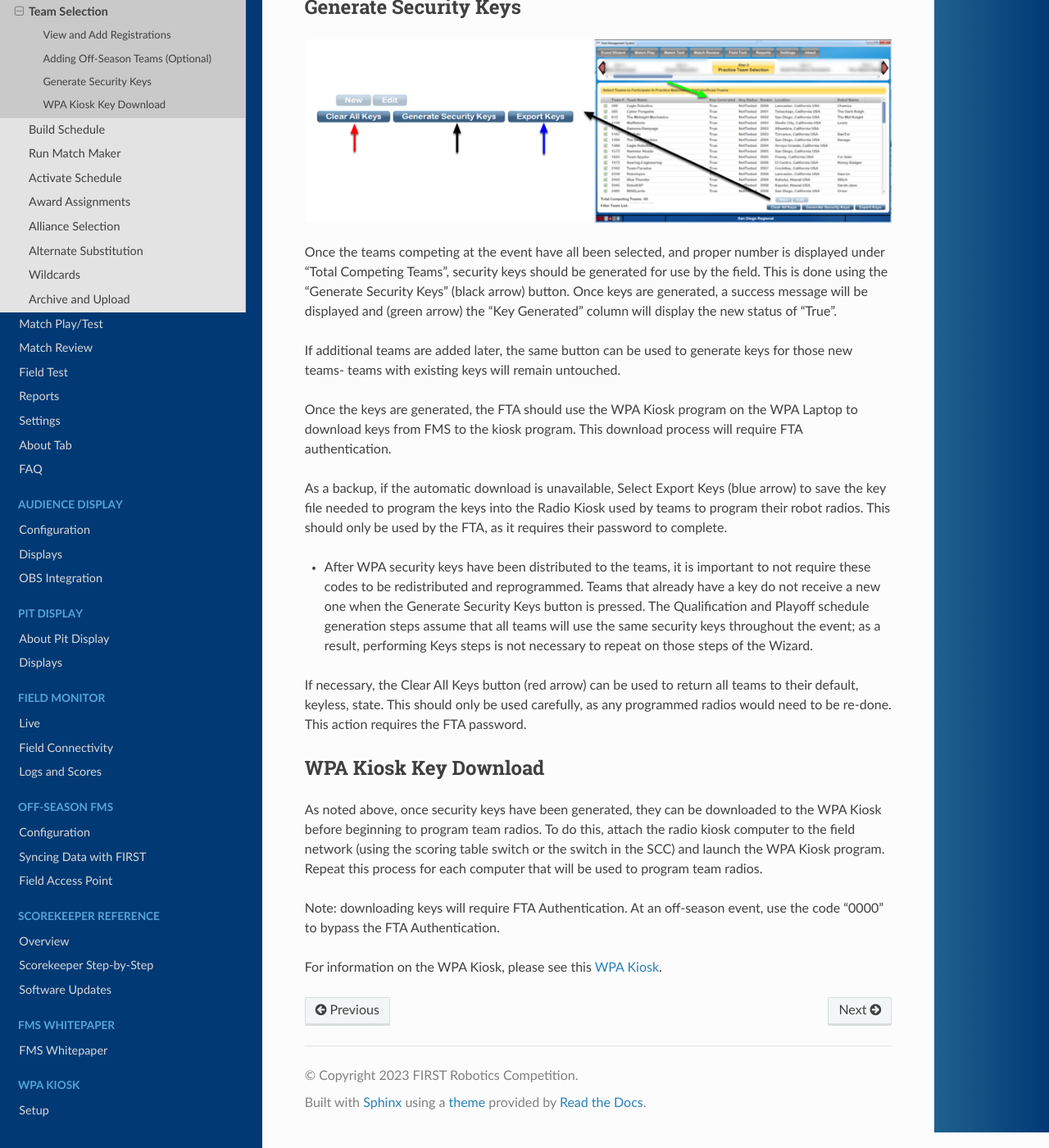
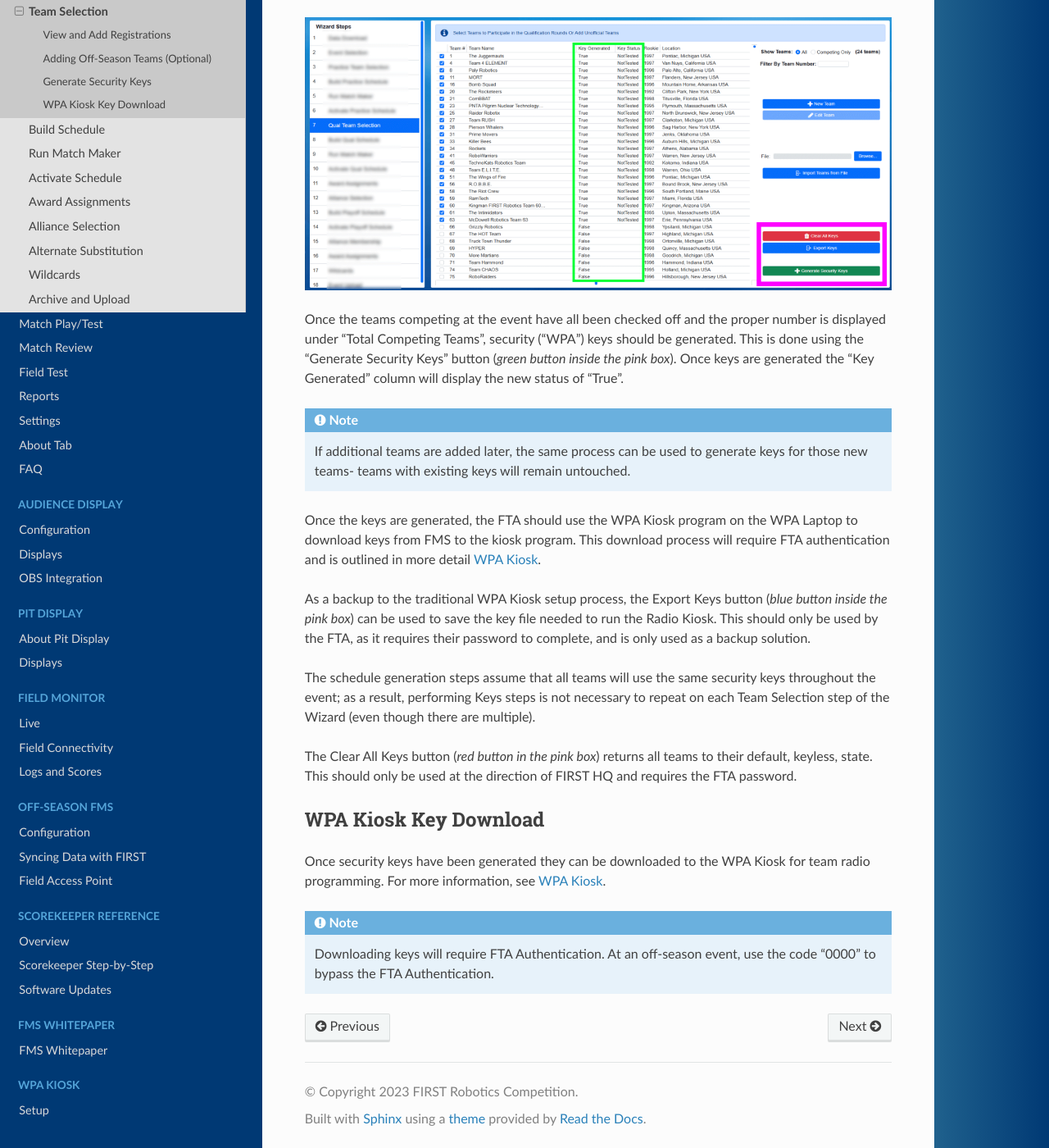
Before and after one commit to FIRSTRobotics/fms-manual, a Sphinx documentation site: the page built from source/event-manager/event-wizard/team-selection.rst, in a window 1280 px wide and 1400 px high, scrolled down 1947 px. Shown: the whole window at 82% size. Built offline with Sphinx 7.4.7 and the Read the Docs theme 2.0.0, drawn with Linux system fonts in a browser that asks for light colours; some of the changed text lies outside the part shown.

Commit message:
Team Selection Wizard

```diff
--- a/source/event-manager/event-wizard/team-selection.rst
+++ b/source/event-manager/event-wizard/team-selection.rst
@@ -13,50 +13,55 @@
 
 Team Selection displays the downloaded list of registered FRC teams, with those registered for the event pre-checked. This list should be used to verify all the teams registered are actually present at the venue.
 
-[Red] Checkboxes indicate the registration status of a particular team at a particular event. If the box is checked, the team on that row is set as "competing" for the event. Unchecked teams are not listed as competitors.
+.. note::
+  The Qualification schedule should not be generated until all teams have arrived at the venue, or otherwise instructed by HQ and/or the local event manager. Otherwise, a schedule may need to be re-generated if a team ends up not attending and there may be confusion if multiple versions of the schedule have been created.
 
-[Green] The count of competing teams is shown (number of checked teams) along with the ability to filter the team list. Radio buttons can also be used to switch the view list from all FRC Teams (All) to just those that are checked (Competing Only)
+[*Red Box*] Checkboxes indicate the registration status of a particular team at the event. If the box is checked, the team on that row is set as "competing" for the event. Unchecked teams are not competiting.
 
-[Blue] The "new" and "edit" buttons can be used to add unofficial teams for Off-Season use. These are disabled at official events.
+[*Green Box*] The count of competing (checked) teams along with the ability to filter the team list. Radio buttons can also be used to switch the view list from all FRC Teams (All) to just those that are checked (Competing Only)
 
-Note that having any teams that were manually added (using "New") checked as competing teams (red column) will prevent data from being sent to FIRST (scores, results, etc) and therefore is not available in-season.
+[*Blue Box*] The "new" and "edit" buttons can be used to add unofficial teams for Off-Season use. These are disabled at official events.
+
+.. note::
+  Having any teams that were manually added (using "New") checked as competing teams (red column) will prevent data from being sent to FIRST (scores, results, etc) and therefore is not available in-season.
 
 Adding Off-Season Teams (Optional)
 ##################################
 
 .. image:: images/team-selection-2.png
 
-If additional teams are needed at an off-season event, the "new" button (blue box above) can be used to create a custom team. The team number (red arrow) must be unique. Make sure the team is checked as competing once created. Only teams added manually can be edited, those downloaded from FIRST are protected from edits.
+If additional teams are needed at an Off-Season event, the "new" button (*blue box in the top photo on this page*) can be used to create a custom team. The team number (*red marker*) must be unique.
+Make sure the team is checked as competing once created. Only teams added manually can be edited, those downloaded from FIRST are protected from edits.
 
 Events with custom teams cannot sync with FIRST servers.
 
-NOTE: Teams 9985 to 9999 are "pre-loaded" Teams that, while not "official teams" in FRC, can be used during the Off-Season at an event without disabling the ability to Sync with FIRST servers.
-
+.. note::
+  FIRST HQ has designed and "pre-loaded" a set of Teams that, while not "official teams" in FRC, can be used during the Off-Season at an event without disabling the ability to Sync with FIRST servers. These teams contain "Demo" in their name and appear at the end of the team list.
 
 Generate Security Keys
 ######################
 
 .. image:: images/team-selection-3.png
 
-Once the teams competing at the event have all been selected, and proper number is displayed under "Total Competing Teams", security keys should be generated for use by the field. This is done using the "Generate Security Keys" (black arrow) button. Once keys are generated, a success message will be displayed and (green arrow) the "Key Generated" column will display the new status of "True".
+Once the teams competing at the event have all been checked off and the proper number is displayed under "Total Competing Teams", security ("WPA") keys should be generated.
+This is done using the "Generate Security Keys" button (*green button inside the pink box*). Once keys are generated the "Key Generated" column will display the new status of "True".
 
-If additional teams are added later, the same button can be used to generate keys for those new teams- teams with existing keys will remain untouched.
+.. note::
+  If additional teams are added later, the same process can be used to generate keys for those new teams- teams with existing keys will remain untouched.
 
-Once the keys are generated, the FTA should use the WPA Kiosk program on the WPA Laptop to download keys from FMS to the kiosk program. This download process will require FTA authentication.
+Once the keys are generated, the FTA should use the WPA Kiosk program on the WPA Laptop to download keys from FMS to the kiosk program. This download process will require FTA authentication and is outlined in more detail :ref:`wpa-kiosk-setup`.
 
-As a backup, if the automatic download is unavailable, Select Export Keys (blue arrow) to save the key file needed to program the keys into the Radio Kiosk used by teams to program their robot radios. This should only be used by the FTA, as it requires their password to complete.
+As a backup to the traditional WPA Kiosk setup process, the Export Keys button (*blue button inside the pink box*) can be used to save the key file needed to run the Radio Kiosk.
+This should only be used by the FTA, as it requires their password to complete, and is only used as a backup solution.
 
-* After WPA security keys have been distributed to the teams, it is important to not require these codes to be redistributed and reprogrammed.
-  Teams that already have a key do not receive a new one when the Generate Security Keys button is pressed.
-  The Qualification and Playoff schedule generation steps assume that all teams will use the same security keys throughout the event; as a result, performing Keys steps is not necessary to repeat on those steps of the Wizard.
+The schedule generation steps assume that all teams will use the same security keys throughout the event; as a result, performing Keys steps is not necessary to repeat on each Team Selection step of the Wizard (even though there are multiple).
 
-If necessary, the Clear All Keys button (red arrow) can be used to return all teams to their default, keyless, state. This should only be used carefully, as any programmed radios would need to be re-done. This action requires the FTA password.
+The Clear All Keys button (*red button in the pink box*) returns all teams to their default, keyless, state. This should only be used at the direction of FIRST HQ and requires the FTA password.
 
 WPA Kiosk Key Download
 ######################
 
-As noted above, once security keys have been generated, they can be downloaded to the WPA Kiosk before beginning to program team radios. To do this, attach the radio kiosk computer to the field network (using the scoring table switch or the switch in the SCC) and launch the WPA Kiosk program. Repeat this process for each computer that will be used to program team radios.
+Once security keys have been generated they can be downloaded to the WPA Kiosk for team radio programming. For more information, see :ref:`wpa-kiosk-setup`.
 
-Note: downloading keys will require FTA Authentication. At an off-season event, use the code "0000" to bypass the FTA Authentication.
-
-For information on the WPA Kiosk, please see this :ref:`wpa-kiosk-setup`.
+.. note::
+  Downloading keys will require FTA Authentication. At an off-season event, use the code "0000" to bypass the FTA Authentication.
```
Also changed, not shown: source/event-manager/event-wizard/images/team-selection-1.png, source/event-manager/event-wizard/images/team-selection-2.png, source/event-manager/event-wizard/images/team-selection-3.png, 3 other files.
